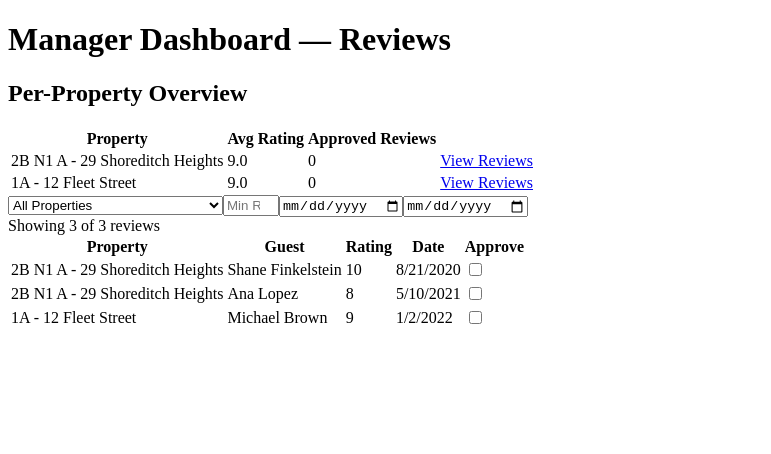
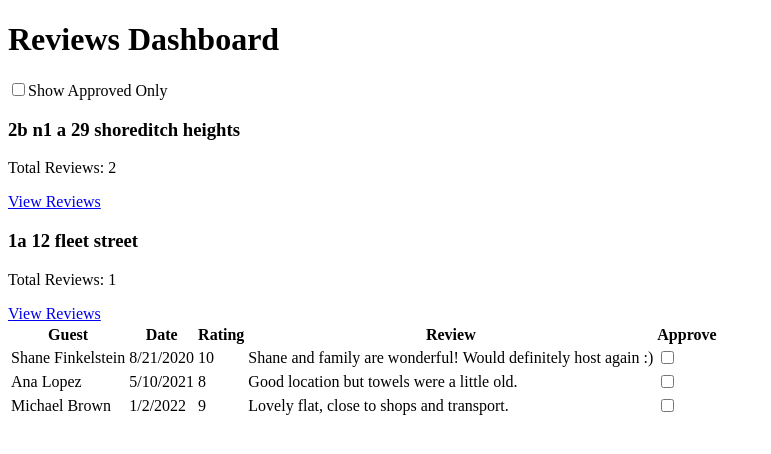
Before and after one commit to Otuu02/flex-reviews-dashboard, a Next.js app: page /dashboard in a window 1280 px wide. Shown: the top 454 px of the page, without its empty margins (0-771 px from the left). Built offline with nearby package versions, Linux system fonts and the light colour scheme.

Commit message:
Fix approval + homepage added

```diff
--- a/components/PropertySummary.tsx
+++ b/components/PropertySummary.tsx
@@ -1,75 +1,27 @@
 // components/PropertySummary.tsx
 import Link from "next/link";
 
-interface PropertySummaryProps {
-  reviews: any[];
-  approvedMap: Record<number, boolean>;
-}
-
-interface GroupedProperty {
+export default function PropertySummary({
+  title,
+  totalReviews,
+  slug
+}: {
+  title: string;
+  totalReviews: number;
   slug: string;
-  name: string;
-  avgRating: string;
-  approvedCount: number;
-}
-
-export default function PropertySummary({ reviews, approvedMap }: PropertySummaryProps) {
-  if (!reviews?.length) return null;
-
-  const grouped: GroupedProperty[] = Object.values(
-    reviews.reduce((acc: any, r: any) => {
-      if (!r.listingSlug) return acc;
-
-      if (!acc[r.listingSlug]) {
-        acc[r.listingSlug] = {
-          slug: r.listingSlug,
-          name: r.listingName,
-          ratings: [] as number[],
-          approved: 0,
-        };
-      }
-
-      acc[r.listingSlug].ratings.push(r.overallRating ?? 0);
-      if (approvedMap[r.id]) acc[r.listingSlug].approved++;
-      return acc;
-    }, {})
-  ).map((p: any) => ({
-    slug: p.slug,
-    name: p.name,
-    avgRating:
-      p.ratings.length > 0
-        ? (p.ratings.reduce((a: number, b: number) => a + b, 0) / p.ratings.length).toFixed(1)
-        : "-",
-    approvedCount: p.approved,
-  }));
-
+}) {
   return (
-    <div className="mb-5 p-3 border rounded bg-gray-50">
-      <h2 className="text-lg font-semibold mb-2">Per-Property Overview</h2>
-      <table className="min-w-full border-collapse text-sm">
-        <thead>
-          <tr className="text-center bg-gray-100 font-medium">
-            <th className="border px-2 py-2">Property</th>
-            <th className="border px-2 py-2">Avg Rating</th>
-            <th className="border px-2 py-2">Approved Reviews</th>
-            <th className="border px-2 py-2"></th>
-          </tr>
-        </thead>
-        <tbody>
-          {grouped.map(({ slug, name, avgRating, approvedCount }) => (
-            <tr key={slug} className="text-center">
-              <td className="border px-2 py-2 text-left">{name}</td>
-              <td className="border px-2 py-2">{avgRating}</td>
-              <td className="border px-2 py-2">{approvedCount}</td>
-              <td className="border px-2 py-2">
-                <Link href={`/property/${slug}`} legacyBehavior>
-                  <a className="text-blue-600 underline cursor-pointer">View Reviews</a>
-                </Link>
-              </td>
-            </tr>
-          ))}
-        </tbody>
-      </table>
+    <div className="bg-white p-4 rounded-lg shadow-card border border-gray-100">
+      <h3 className="font-semibold text-lg text-flex-dark mb-2">{title}</h3>
+      <p className="text-sm text-flex-muted">
+        Total Reviews: {totalReviews}
+      </p>
+      <Link
+        href={`/property/${slug}`}
+        className="inline-block mt-3 bg-flex-accent text-white px-3 py-2 text-sm rounded-md hover:opacity-90"
+      >
+        View Reviews
+      </Link>
     </div>
   );
 }
--- a/pages/dashboard.tsx
+++ b/pages/dashboard.tsx
@@ -1,142 +1,111 @@
 // pages/dashboard.tsx
 import { useEffect, useState } from "react";
 import PropertySummary from "../components/PropertySummary";
-import { getApproved, setApproved } from "../utils/approval";
+import { getApproved, toggleApproval } from "../utils/approval";
+import Link from "next/link";
 
 export default function Dashboard() {
   const [reviews, setReviews] = useState<any[]>([]);
   const [loading, setLoading] = useState(true);
+  const [approvedOnly, setApprovedOnly] = useState(false);
 
-  // Filters
-  const [propertyFilter, setPropertyFilter] = useState("");
-  const [minRatingFilter, setMinRatingFilter] = useState("");
-  const [startDateFilter, setStartDateFilter] = useState("");
-  const [endDateFilter, setEndDateFilter] = useState("");
+  const approvedMap = getApproved();
 
-  // Approvals
-  const [approvedMap, setApprovedMap] = useState<Record<number, boolean>>({});
-
-  // Load approvals
-  useEffect(() => {
-    if (typeof window !== "undefined") setApprovedMap(getApproved());
-  }, []);
-
-  // Save approvals
-  useEffect(() => {
-    if (typeof window !== "undefined") setApproved(approvedMap);
-  }, [approvedMap]);
-
-  // Fetch reviews
   useEffect(() => {
     fetch("/api/reviews/hostaway")
       .then((res) => res.json())
       .then((data) => {
-        setReviews(data.reviews || []);
-        console.log("Review Data →", data.reviews);
+        setReviews(data.reviews);
         setLoading(false);
-      })
-      .catch(() => setLoading(false));
+      });
   }, []);
 
-  const toggleApprove = (id: number) =>
-    setApprovedMap((prev) => ({ ...prev, [id]: !prev[id] }));
+  const filteredReviews = reviews.filter(
+    (r) => !approvedOnly || approvedMap[r.id]
+  );
 
-  // Filtered reviews
-  const filtered = reviews
-    .filter((r) => !propertyFilter || r.listingName === propertyFilter)
-    .filter((r) => !minRatingFilter || (r.overallRating ?? 0) >= Number(minRatingFilter))
-    .filter((r) => {
-      const date = new Date(r.submittedAt);
-      const start = startDateFilter ? new Date(startDateFilter) : null;
-      const end = endDateFilter ? new Date(endDateFilter) : null;
-      if (start && date < start) return false;
-      if (end && date > end) return false;
-      return true;
+  // Group by property/listing
+  const propertyGroups: Record<string, any[]> = {};
+  filteredReviews.forEach((review) => {
+    const slug = review.listingSlug;
+    if (!propertyGroups[slug]) propertyGroups[slug] = [];
+    propertyGroups[slug].push(review);
   });
 
   return (
-    <div className="p-6 max-w-6xl mx-auto">
-      <h1 className="text-2xl font-bold mb-4">Manager Dashboard — Reviews</h1>
+    <div className="bg-white p-6 rounded-lg shadow-card">
+      <div className="flex justify-between items-center mb-6">
+        <h1 className="text-xl font-semibold">Reviews Dashboard</h1>
 
-      {/* Per-Property Summary */}
-      <PropertySummary reviews={reviews} approvedMap={approvedMap} />
+        <label className="flex items-center gap-2 text-sm text-flex-dark">
+          <input
+            type="checkbox"
+            checked={approvedOnly}
+            onChange={(e) => setApprovedOnly(e.target.checked)}
+          />
+          Show Approved Only
+        </label>
+      </div>
 
-      {/* Filters */}
-      <div className="mb-4 p-3 border rounded bg-gray-50 flex flex-wrap gap-2 items-center">
-        <select
-          value={propertyFilter}
-          onChange={(e) => setPropertyFilter(e.target.value)}
-          className="border px-2 py-1 rounded"
-        >
-          <option value="">All Properties</option>
-          {Array.from(new Set(reviews.map((r) => r.listingName))).map((name) => (
-            <option key={name} value={name}>
-              {name}
-            </option>
-          ))}
-        </select>
-
-        <input
-          type="number"
-          min="0"
-          max="10"
-          placeholder="Min Rating"
-          value={minRatingFilter}
-          onChange={(e) => setMinRatingFilter(e.target.value)}
-          className="border px-2 py-1 rounded w-28"
+      {loading ? (
+        <div>Loading reviews…</div>
+      ) : (
+        <>
+          {/* Grouped properties */}
+          <div className="grid gap-4 mb-8 md:grid-cols-3">
+            {Object.keys(propertyGroups).map((slug) => {
+              const count = propertyGroups[slug].length;
+              return (
+                <PropertySummary
+                  key={slug}
+                  slug={slug}
+                  title={slug.replace(/-/g, " ")}
+                  totalReviews={count}
                 />
-
-        <input
-          type="date"
-          value={startDateFilter}
-          onChange={(e) => setStartDateFilter(e.target.value)}
-          className="border px-2 py-1 rounded"
-        />
-
-        <input
-          type="date"
-          value={endDateFilter}
-          onChange={(e) => setEndDateFilter(e.target.value)}
-          className="border px-2 py-1 rounded"
-        />
-
-        <div className="ml-auto text-sm text-gray-600">
-          Showing {filtered.length} of {reviews.length} reviews
-        </div>
+              );
+            })}
           </div>
 
           {/* Table */}
-      {loading ? (
-        <div>Loading reviews...</div>
-      ) : (
-        <table className="min-w-full border-collapse border border-gray-200">
+          <div className="overflow-x-auto">
+            <table className="w-full text-sm text-left border-collapse">
               <thead>
-            <tr className="text-center">
-              <th className="border px-2 py-2">Property</th>
-              <th className="border px-2 py-2">Guest</th>
-              <th className="border px-2 py-2">Rating</th>
-              <th className="border px-2 py-2">Date</th>
-              <th className="border px-2 py-2">Approve</th>
+                <tr className="bg-gray-100 text-flex-dark">
+                  <th className="p-3">Guest</th>
+                  <th className="p-3">Date</th>
+                  <th className="p-3">Rating</th>
+                  <th className="p-3">Review</th>
+                  <th className="p-3 text-center">Approve</th>
                 </tr>
               </thead>
+
               <tbody>
-            {filtered.map((r) => (
-              <tr key={r.id} className="text-center">
-                <td className="border px-2 py-2 text-left">{r.listingName}</td>
-                <td className="border px-2 py-2">{r.guestName}</td>
-                <td className="border px-2 py-2">{r.overallRating ?? "-"}</td>
-                <td className="border px-2 py-2">{new Date(r.submittedAt).toLocaleDateString()}</td>
-                <td className="border px-2 py-2">
+                {filteredReviews.map((review) => (
+                  <tr key={review.id} className="border-b">
+                    <td className="p-3">{review.guestName}</td>
+                    <td className="p-3">
+                      {new Date(review.submittedAt).toLocaleDateString()}
+                    </td>
+                    <td className="p-3 font-semibold">{review.overallRating}</td>
+                    <td className="p-3 max-w-xs truncate">
+                      {review.publicReview}
+                    </td>
+                    <td className="p-3 text-center">
                       <input
                         type="checkbox"
-                    checked={!!approvedMap[r.id]}
-                    onChange={() => toggleApprove(r.id)}
+                        checked={!!approvedMap[review.id]}
+                        onChange={() => {
+                          toggleApproval(review.id);
+                          window.location.reload();
+                        }}
                       />
                     </td>
                   </tr>
                 ))}
               </tbody>
             </table>
+          </div>
+        </>
       )}
     </div>
   );
--- /dev/null
+++ b/styles/globals.css
@@ -0,0 +1,27 @@
+/* styles/globals.css */
+@import url('https://fonts.googleapis.com/css2?family=Inter:wght@300;400;600;700;800&display=swap');
+
+:root{
+  --flex-dark: #072b26;
+  --flex-accent: #1fb59a;
+  --flex-muted: #6b7280;
+  --card-bg: #ffffff;
+}
+
+html,body,#__next{ height:100%; }
+body{
+  font-family: "Inter", system-ui, -apple-system, "Segoe UI", Roboto, "Helvetica Neue", Arial;
+  background: #f7faf9;
+  color: #0f172a;
+  -webkit-font-smoothing:antialiased;
+  -moz-osx-font-smoothing:grayscale;
+}
+
+.container {
+  max-width: 1200px;
+  margin: 0 auto;
+  padding: 0 1rem;
+}
+
+/* small utility card shadow */
+.shadow-card { box-shadow: 0 6px 18px rgba(15,23,42,0.06); }
```
Also changed, not shown: components/Footer.tsx (added, +10 -0 lines), components/Header.tsx (added, +22 -0 lines), components/PropertyHero.tsx (added, +12 -0 lines), components/ReviewCard.tsx (added, +22 -0 lines), components/pages/_app.tsx (added, +17 -0 lines), pages/property/[slug].tsx (+23 -27 lines), tailwind.config.js (added, +26 -0 lines), utils/approval.ts (+10 -17 lines). Lines whose indentation alone changed are shown as unchanged.
